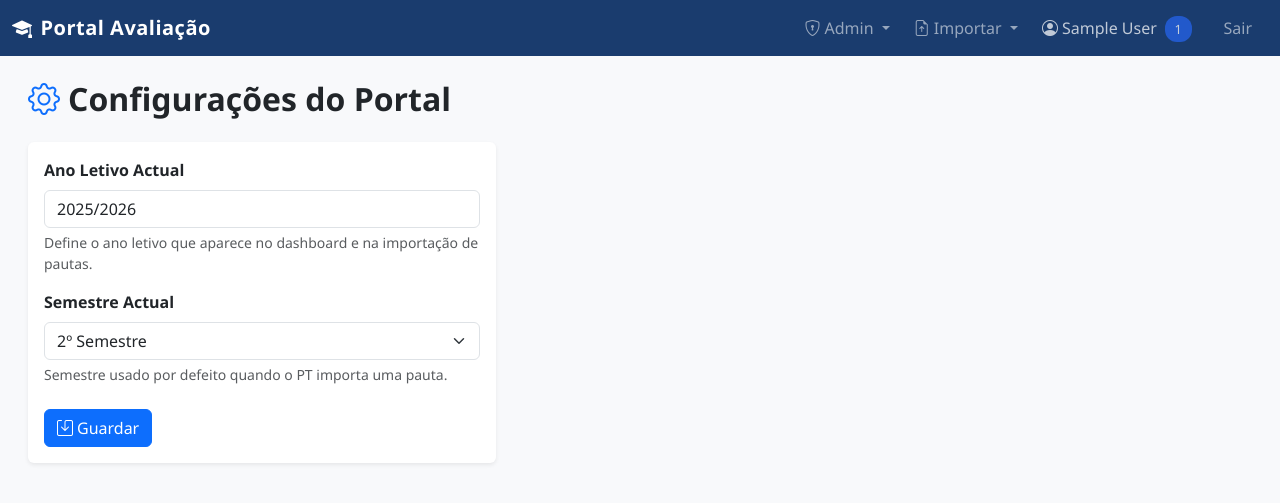
After one commit to macoutinho-hub/portal-avaliacao, a Flask app: page /admin/configuracoes in a window 1280 px wide. The commit adds this page. Shown: the top 503 px of the page. Run offline with Flask 3, Linux system fonts and the light colour scheme; the visitor is signed in with stand-in values (Sample User, id 1); data comes from the database, SQL or seed files in the repository.

Commit message:
pautas, configurações, auditoria notas

```diff
--- a/app.py
+++ b/app.py
@@ -82,6 +82,11 @@ def init_db():
             updated_at   TEXT,
             updated_by   INTEGER REFERENCES users(id),
             UNIQUE(aluno_id, categoria)
+        );
+
+        CREATE TABLE IF NOT EXISTS settings (
+            key   TEXT PRIMARY KEY,
+            value TEXT NOT NULL
         );
 
         CREATE TABLE IF NOT EXISTS notas_finais (
@@ -101,7 +106,13 @@ def init_db():
         db.execute("ALTER TABLE alunos ADD COLUMN bi TEXT")
         db.commit()
     except Exception:
-        pass  # coluna já existe
+        pass
+
+    # Valores por defeito das settings
+    for key, val in [("ano_letivo_atual", "2025/2026"), ("semestre_atual", "2")]:
+        db.execute("INSERT OR IGNORE INTO settings (key, value) VALUES (?,?)", (key, val))
+    db.commit()
+    db.close()
     db.commit()
     # Create default admin if not exists
     cur = db.execute("SELECT id FROM users WHERE role='admin'")
@@ -136,10 +147,19 @@ def admin_required(f):
 
 import re as _re_global
 
+def get_setting(db, key, default=None):
+    r = db.execute("SELECT value FROM settings WHERE key=?", (key,)).fetchone()
+    return r["value"] if r else default
+
 def ano_letivo_atual(db):
-    """Devolve o ano letivo mais recente na BD."""
+    """Devolve o ano letivo actual das settings (ou o mais recente na BD como fallback)."""
+    s = get_setting(db, "ano_letivo_atual")
+    if s: return s
     r = db.execute("SELECT ano_letivo FROM alunos ORDER BY ano_letivo DESC LIMIT 1").fetchone()
     return r["ano_letivo"] if r else "2025/2026"
+
+def semestre_atual(db):
+    return int(get_setting(db, "semestre_atual") or "2")
 
 def base_turma(turma):
     """Remove sufixo de curso: '12A1 CT' → '12A1', '10A1' → '10A1'."""
@@ -1232,6 +1252,293 @@ def upload_fotos():
     return render_template("upload_fotos.html", n_fotos=n_fotos)
 
 
+# ─── Configurações (admin) ────────────────────────────────────────────────────
+
+@app.route("/admin/configuracoes", methods=["GET", "POST"])
+@login_required
+@admin_required
+def configuracoes():
+    db = get_db()
+    if request.method == "POST":
+        ano = request.form.get("ano_letivo", "").strip()
+        sem = request.form.get("semestre", "").strip()
+        if ano:
+            db.execute("INSERT OR REPLACE INTO settings (key,value) VALUES ('ano_letivo_atual',?)", (ano,))
+        if sem in ("1", "2"):
+            db.execute("INSERT OR REPLACE INTO settings (key,value) VALUES ('semestre_atual',?)", (sem,))
+        db.commit()
+        flash("Configurações guardadas.", "success")
+        return redirect(url_for("configuracoes"))
+    ano = get_setting(db, "ano_letivo_atual", "2025/2026")
+    sem = get_setting(db, "semestre_atual", "2")
+    return render_template("configuracoes.html", ano_letivo=ano, semestre=sem)
+
+
+# ─── Importar Pauta (PT / admin) ──────────────────────────────────────────────
+
+def parse_pauta_excel(ws):
+    """
+    Devolve (turma_str, ano_letivo_str, semestre_int, alunos_list).
+    alunos_list: [{numero, nome, {disciplina: {cf, cif, ce, cfd}}}]
+    """
+    import re as _r
+    rows = list(ws.iter_rows(values_only=True))
+
+    # Detectar linha de disciplinas (tem 'PORT' ou similar)
+    disc_row_idx = None
+    for i, row in enumerate(rows):
+        vals = [str(v or "") for v in row]
+        if any("PORT" in v or "FILO" in v or "FÍSICA" in v for v in vals):
+            disc_row_idx = i
+            break
+    if disc_row_idx is None:
+        return None, None, None, []
+
+    disc_row = rows[disc_row_idx]
+    sub_row  = rows[disc_row_idx + 1] if disc_row_idx + 1 < len(rows) else []
+
+    # Mapa: disc_name → {CF: col, CIF: col, CE: col, CFD: col}
+    disc_map = {}
+    skip_cols = {1, 3}  # Matrícula, Nome
+    for ci, v in enumerate(disc_row):
+        if not v or not str(v).strip(): continue
+        s = str(v).strip()
+        if any(k in s for k in ["N.º", "Nome", "Averb", "Afixado"]):
+            continue
+        # É uma disciplina
+        # Encontrar CF, CIF, CE, CFD nas colunas seguintes
+        disc_map[s] = {}
+        for offset in range(0, 20):
+            if ci + offset >= len(sub_row): break
+            sv = str(sub_row[ci + offset] or "").strip()
+            if sv in ("CF", "CIF", "CE", "CFD") and sv not in disc_map[s]:
+                disc_map[s][sv] = ci + offset
+
+    # Turma e ano letivo a partir dos metadados
+    turma_str = ""
+    ano_letivo_str = ""
+    semestre_int = 1
+    for row in rows[:disc_row_idx]:
+        for v in row:
+            if not v: continue
+            s = str(v)
+            m = _r.search(r"Turma:\s*(\w+)", s)
+            if m: turma_str = m.group(1).strip()
+            m = _r.search(r"(\d{4})\s*/\s*(\d{4})", s)
+            if m: ano_letivo_str = f"{m.group(1)}/{m.group(2)}"
+            m = _r.search(r"(\d)[.ºo]\s*semestre", s, _r.I)
+            if m: semestre_int = int(m.group(1))
+
+    # Encontrar colunas de matrícula e nome
+    col_num  = next((ci for ci, v in enumerate(disc_row) if v and "N.º" in str(v)), 1)
+    col_nome = next((ci for ci, v in enumerate(disc_row) if v and "Nome" in str(v)), 3)
+
+    # Ler dados dos alunos
+    alunos = []
+    for row in rows[disc_row_idx + 2:]:
+        num  = str(row[col_num] or "").strip() if col_num < len(row) else ""
+        nome = str(row[col_nome] or "").strip() if col_nome < len(row) else ""
+        if not num or not nome or not num.isdigit():
+            continue
+        notas = {}
+        for disc, cols in disc_map.items():
+            d = {}
+            for field, ci in cols.items():
+                raw = row[ci] if ci < len(row) else None
+                if raw is None: continue
+                s = str(raw).strip().replace(" ", "")
+                if s in ("-", "", "AM", "NA", "NE", "—"): continue
+                try: d[field] = float(s)
+                except: pass
+            if d: notas[disc] = d
+        alunos.append({"numero": num, "nome": nome, "notas": notas})
+
+    return turma_str, ano_letivo_str, semestre_int, alunos
+
+
+@app.route("/turma/<path:turma>/importar-pauta", methods=["GET", "POST"])
+@login_required
+def importar_pauta(turma):
+    db = get_db()
+    tb = base_turma(turma)
+    turmas_user = [base_turma(t) for t in (session.get("turma") or "").split(",")]
+    if session["role"] != "admin" and tb not in turmas_user:
+        flash("Sem permissão.", "danger")
+        return redirect(url_for("dashboard"))
+
+    ano_conf = ano_letivo_atual(db)
+    sem_conf = semestre_atual(db)
+
+    if request.method == "POST":
+        f = request.files.get("ficheiro")
+        if not f or not f.filename.endswith((".xlsx", ".xls")):
+            flash("Carregue um ficheiro .xlsx.", "danger")
+            return redirect(url_for("importar_pauta", turma=turma))
+
+        path = os.path.join(UPLOAD_FOLDER, secure_filename(f.filename))
+        f.save(path)
+
+        wb  = openpyxl.load_workbook(path, data_only=True)
+        ws  = wb.active
+        turma_doc, ano_doc, sem_doc, alunos_doc = parse_pauta_excel(ws)
+
+        # Usar semestre/ano da pauta se detectados, senão usar configuração
+        ano_usar = ano_doc or ano_conf
+        sem_usar = sem_doc or sem_conf
+
+        # Cache alunos da turma
+        turmas_reais = turmas_base_para_sql(tb, db, ano_usar) or [turma]
+        ph = ",".join("?" * len(turmas_reais))
+        alunos_db = db.execute(
+            f"SELECT id, numero, nome FROM alunos WHERE turma IN ({ph}) AND ano_letivo=?",
+            turmas_reais + [ano_usar]
+        ).fetchall()
+
+        import unicodedata as _uc3, re as _re4
+        def _norm(s):
+            s = _uc3.normalize("NFKD", str(s or ""))
+            s = s.encode("ascii","ignore").decode()
+            return _re4.sub(r"\s+"," ",s).strip().lower()
+
+        cache_num  = {a["numero"]: a["id"] for a in alunos_db}
+        cache_nome = {_norm(a["nome"]): a["id"] for a in alunos_db}
+
+        total_notas = 0
+        nao_enc = []
+
+        for al in alunos_doc:
+            aluno_id = cache_num.get(al["numero"]) or cache_nome.get(_norm(al["nome"]))
+            if aluno_id is None:
+                nao_enc.append(al["nome"])
+                continue
+
+            for disc_abrev, campos in al["notas"].items():
+                disc_nome = MAPA_DISC_GLOBAL.get(disc_abrev, disc_abrev.rstrip(" (a)(b)(macs)").strip())
+
+                cf  = campos.get("CF")
+                cif = campos.get("CIF")
+                ce  = campos.get("CE")
+                cfd = campos.get("CFD")
+
+                # Importar CF como nota do semestre
+                if cf is not None:
+                    ex = db.execute(
+                        "SELECT id FROM notas WHERE aluno_id=? AND disciplina=? AND periodo=?",
+                        (aluno_id, disc_nome, sem_usar)
+                    ).fetchone()
+                    if ex:
+                        db.execute("UPDATE notas SET nota=? WHERE id=?", (cf, ex["id"]))
+                    else:
+                        db.execute(
+                            "INSERT INTO notas (aluno_id, disciplina, periodo, nota) VALUES (?,?,?,?)",
+                            (aluno_id, disc_nome, sem_usar, cf)
+                        )
+                    total_notas += 1
+
+                # Importar CIF/CE/CFD em notas_finais se presentes
+                if any(v is not None for v in [cif, ce, cfd]):
+                    ex = db.execute(
+                        "SELECT id FROM notas_finais WHERE aluno_id=? AND disciplina=? AND ano_letivo=?",
+                        (aluno_id, disc_nome, ano_usar)
+                    ).fetchone()
+                    ce_conv = round(ce / 10, 1) if ce and ce > 20 else ce
+                    if ex:
+                        db.execute(
+                            "UPDATE notas_finais SET cif=?, exame_f1=?, cfd=? WHERE id=?",
+                            (round(cif) if cif else None, ce_conv, round(cfd) if cfd else None, ex["id"])
+                        )
+                    else:
+                        db.execute(
+                            "INSERT INTO notas_finais (aluno_id, disciplina, ano_letivo, cif, exame_f1, cfd) VALUES (?,?,?,?,?,?)",
+                            (aluno_id, disc_nome, ano_usar, round(cif) if cif else None, ce_conv, round(cfd) if cfd else None)
+                        )
+
+        db.commit()
+        msg = f"✓ {total_notas} notas importadas da pauta ({turma_doc or tb}, {ano_usar} {sem_usar}º S.)."
+        if nao_enc:
+            msg += f" {len(nao_enc)} aluno(s) não encontrado(s)."
+        flash(msg, "success" if not nao_enc else "warning")
+        return redirect(url_for("ver_turma", turma=tb))
+
+    return render_template("importar_pauta.html", turma=tb,
+                           ano_conf=ano_conf, sem_conf=sem_conf)
+
+
+# Mapeamento global de abreviaturas de disciplinas (pauta → nome completo)
+MAPA_DISC_GLOBAL = {
+    "PORT.": "Português", "FILO.": "Filosofia",
+    "ED.FÍSICA": "Educação Física", "RELIGIÃO": "Religião",
+    "LE I-ING.": "Líng. Estrang. I - Inglês",
+    "MAT. G (a)": "Matemática A", "MAT. G (b)": "Matemática Geral",
+    "MAT. G (macs)": "Matemática Aplicada Ciências Sociais",
+    "BIO.GEO.": "Biologia e Geologia", "FÍS.QUÍM.A": "Física e Química A",
+    "GEOG.A": "Geografia A", "HIST. G (b)": "História Geral",
+    "HIST. G (a)": "História A", "HIST.A": "História A",
+    "DES.G": "Desenho Geral", "DES.A": "Desenho A",
+    "ECON.A": "Economia A", "GEO.DESC.A": "Geometria Descritiva A",
+    "PROJ.": "Projeto", "PT": "Hora de PT",
+}
+
+
+# ─── Ferramenta de auditoria de notas em falta (admin) ────────────────────────
+
+@app.route("/admin/auditoria-notas")
+@login_required
+@admin_required
+def auditoria_notas():
+    db = get_db()
+    ano = ano_letivo_atual(db)
+
+    # Alunos do 11º e 12º ano actual
+    rows = db.execute(
+        "SELECT id, numero, nome, turma FROM alunos WHERE ano_letivo=? ORDER BY turma, nome",
+        (ano,)
+    ).fetchall()
+
+    resultados = []
+    for a in rows:
+        tb = base_turma(a["turma"])
+        # Detectar ano escolar
+        import re as _r5
+        m = _r5.match(r"(\d+)", tb)
+        ano_esc = int(m.group(1)) if m else 0
+        if ano_esc not in (11, 12):
+            continue
+
+        # Semestres esperados de anos anteriores
+        anos_esperados = []
+        if ano_esc == 11:
+            anos_esperados = [(ano.split("/")[0][:3] + str(int(ano.split("/")[0][-1]) - 1) + "/" + ano.split("/")[0], 1),
+                             (ano.split("/")[0][:3] + str(int(ano.split("/")[0][-1]) - 1) + "/" + ano.split("/")[0], 2)]
+            # 10º ano = ano letivo anterior
+            ano_ant = f"{int(ano.split('/')[0])-1}/{int(ano.split('/')[1])-1}"
+            anos_esperados = [(ano_ant, 1), (ano_ant, 2)]
+        elif ano_esc == 12:
+            ano_ant1 = f"{int(ano.split('/')[0])-2}/{int(ano.split('/')[1])-2}"
+            ano_ant2 = f"{int(ano.split('/')[0])-1}/{int(ano.split('/')[1])-1}"
+            anos_esperados = [(ano_ant1, 1), (ano_ant1, 2), (ano_ant2, 1), (ano_ant2, 2)]
+
+        # Verificar quais anos/semestres têm notas
+        falta = []
+        for ano_esp, sem_esp in anos_esperados:
+            count = db.execute(
+                """SELECT COUNT(*) FROM notas n
+                   JOIN alunos al ON al.id = n.aluno_id
+                   WHERE al.numero=? AND al.ano_letivo=? AND n.periodo=?""",
+                (a["numero"], ano_esp, sem_esp)
+            ).fetchone()[0]
+            if count == 0:
+                falta.append(f"{ano_esp} {sem_esp}ºS")
+
+        if falta:
+            resultados.append({
+                "id": a["id"], "nome": a["nome"], "turma": a["turma"],
+                "ano_esc": f"{ano_esc}º Ano", "falta": falta
+            })
+
+    return render_template("auditoria_notas.html", resultados=resultados, ano=ano)
+
+
 @app.route("/admin/importar-aludisc", methods=["GET", "POST"])
 @login_required
 @admin_required
--- a/templates/base.html
+++ b/templates/base.html
@@ -45,11 +45,16 @@
     <div class="collapse navbar-collapse" id="nav">
       <ul class="navbar-nav ms-auto align-items-center gap-2">
         {% if session.role == 'admin' %}
-        <li class="nav-item">
-          <a class="nav-link" href="{{ url_for('admin_panel') }}"><i class="bi bi-people-fill me-1"></i>Utilizadores</a>
-        </li>
-        <li class="nav-item">
-          <a class="nav-link" href="{{ url_for('importar_pts') }}"><i class="bi bi-person-plus-fill me-1"></i>Criar PTs</a>
+        <li class="nav-item dropdown">
+          <a class="nav-link dropdown-toggle" href="#" data-bs-toggle="dropdown">
+            <i class="bi bi-shield-lock me-1"></i>Admin
+          </a>
+          <ul class="dropdown-menu dropdown-menu-end">
+            <li><a class="dropdown-item" href="{{ url_for('admin_panel') }}"><i class="bi bi-people me-2"></i>Utilizadores</a></li>
+            <li><a class="dropdown-item" href="{{ url_for('importar_pts') }}"><i class="bi bi-person-plus me-2"></i>Criar PTs</a></li>
+            <li><a class="dropdown-item" href="{{ url_for('configuracoes') }}"><i class="bi bi-gear me-2"></i>Configurações</a></li>
+            <li><a class="dropdown-item" href="{{ url_for('auditoria_notas') }}"><i class="bi bi-clipboard-check me-2"></i>Auditoria de Notas</a></li>
+          </ul>
         </li>
         <li class="nav-item dropdown">
           <a class="nav-link dropdown-toggle" href="#" data-bs-toggle="dropdown">
--- /dev/null
+++ b/templates/configuracoes.html
@@ -0,0 +1,29 @@
+{% extends "base.html" %}
+{% block title %}Configurações{% endblock %}
+{% block content %}
+<div class="px-3" style="max-width:500px">
+  <h2 class="fw-bold mb-4"><i class="bi bi-gear me-2 text-primary"></i>Configurações do Portal</h2>
+  <div class="card border-0 shadow-sm">
+    <div class="card-body">
+      <form method="post">
+        <div class="mb-3">
+          <label class="form-label fw-semibold">Ano Letivo Actual</label>
+          <input type="text" name="ano_letivo" class="form-control" value="{{ ano_letivo }}" placeholder="ex: 2025/2026">
+          <div class="form-text">Define o ano letivo que aparece no dashboard e na importação de pautas.</div>
+        </div>
+        <div class="mb-4">
+          <label class="form-label fw-semibold">Semestre Actual</label>
+          <select name="semestre" class="form-select">
+            <option value="1" {% if semestre == '1' %}selected{% endif %}>1º Semestre</option>
+            <option value="2" {% if semestre == '2' %}selected{% endif %}>2º Semestre</option>
+          </select>
+          <div class="form-text">Semestre usado por defeito quando o PT importa uma pauta.</div>
+        </div>
+        <button type="submit" class="btn btn-primary">
+          <i class="bi bi-save me-1"></i>Guardar
+        </button>
+      </form>
+    </div>
+  </div>
+</div>
+{% endblock %}
--- a/templates/dashboard.html
+++ b/templates/dashboard.html
@@ -21,6 +21,9 @@
       {% endif %}
       <a href="{{ url_for('apresentacao', turma=turma) }}" class="btn btn-primary btn-sm" target="_blank">
       <i class="bi bi-projector me-1"></i>Modo Reunião
+    </a>
+    <a href="{{ url_for('importar_pauta', turma=turma) }}" class="btn btn-outline-primary btn-sm">
+      <i class="bi bi-file-earmark-spreadsheet me-1"></i>Importar Pauta
     </a>
       {% if session.role == 'admin' %}
       <a href="{{ url_for('dashboard') }}" class="btn btn-outline-secondary btn-sm">
```
Also changed, not shown: templates/auditoria_notas.html (added, +55 -0 lines), templates/importar_pauta.html (added, +45 -0 lines).
